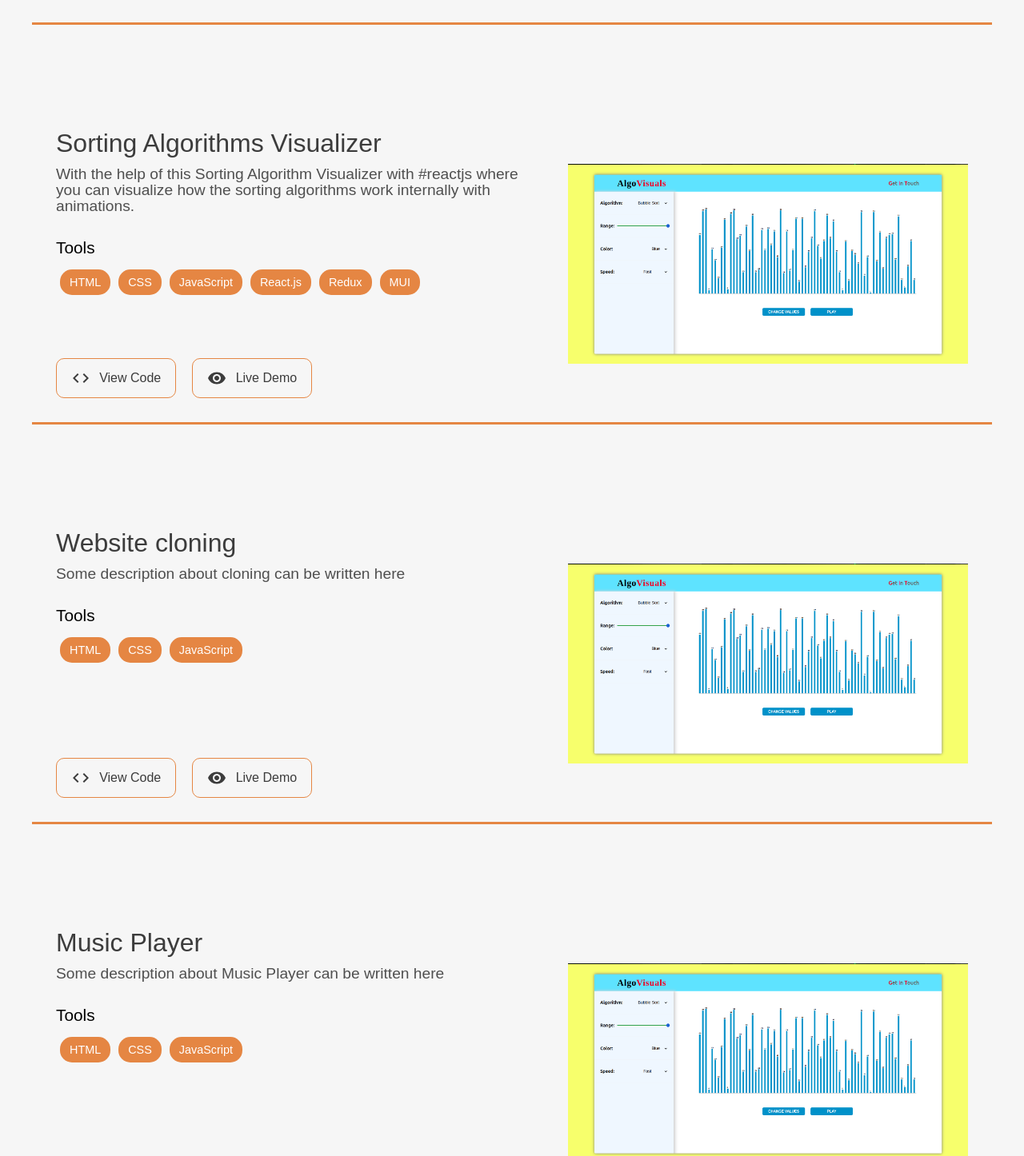
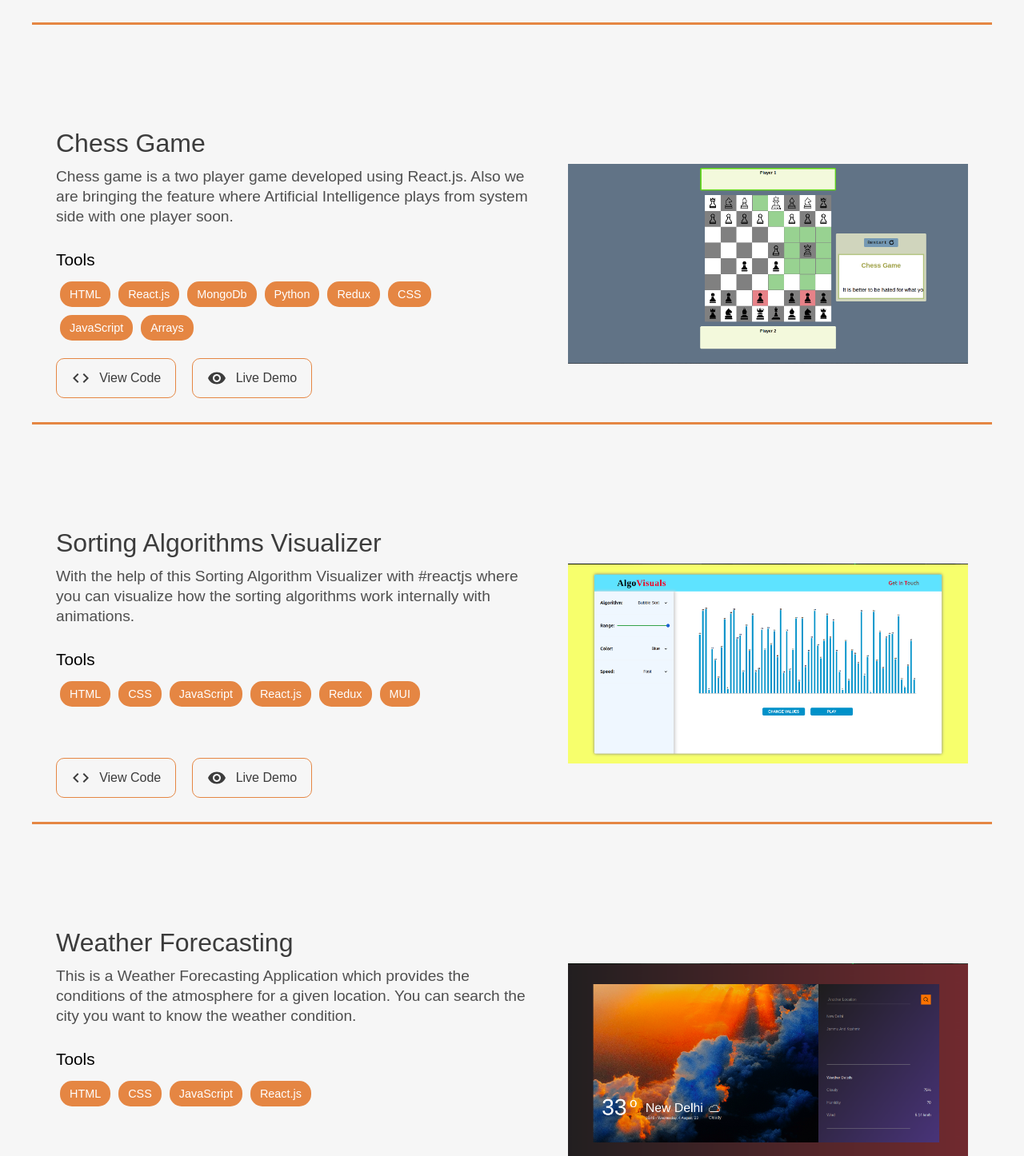
Before and after one commit to DasharathDyavari/portFolio_FE, a React (Create React App) app: page / in a window 1280 px wide. Shown: the part 2090-3536 px from the top of the page at 80% size. Built offline with nearby package versions, Linux system fonts and the light colour scheme.

Commit message:
feat(app): add data resources and some styling changes

```diff
--- a/src/App.css
+++ b/src/App.css
@@ -292,7 +292,7 @@
   width: 600px;
   font-size: 1.2rem;
   margin: 10px 0px;
-  line-height: 20px;
+  line-height: 25px;
   color: var(--description);
 }
 
@@ -413,16 +413,21 @@
 .skill-description{
   color: var(--description);
   text-align: center;
+  font-family:'Lucida Sans', 'Lucida Sans Regular', 'Lucida Grande', 'Lucida Sans Unicode', Geneva, Verdana, sans-serif;
+  line-height: 20px;
 }
 
 .skill-tools{
   position: absolute;
-  bottom: 20px;
+  top: 240px;
+  width: 100%;
+  display: flex;
+  justify-content: center;
 }
 
 .skill-tool{
   font-size: .8rem;
-  padding: 5px 15px;
+  padding: 4px 10px;
 }
 
 /* End of Skills section */
--- a/src/components/About.js
+++ b/src/components/About.js
@@ -10,8 +10,9 @@ function About() {
         </div>
         <div className='about-text-content'>
             <h2 className='about-text-header'>about <span>me</span></h2>
-            <h4 className='about-text-subheading'>Web Developer</h4>
-            <p className='about-text'>Lorem ipsum dolor sit amet, consectetur adipisicing elit. Velit ducimus incidunt maxime quaerat quam facilis quidem a mollitia at sapiente!</p>
+            <h4 className='about-text-subheading'>Software Engineer</h4>
+            <p className='about-text'>I'm curious to learn the Technology and the way it is changing the World. Currently, I'm working as a web developer at Wingify adding relevant features to the VWO product used by thousands of customers across the world. </p>
+            <p className='about-text'>I'm a big fan of Artificial Intelligence. Building some projects using AI such as Chess Game using Neural Networks, Personal assistant for the financial tips to spend money and time wisely.</p>
         </div>
     </div>
   )
--- a/src/data.js
+++ b/src/data.js
@@ -1,5 +1,7 @@
 import path_finding from './images/path_finding.png';
 import algo_visuals from './images/algo_visuals.png';
+import weather from './images/weather.png';
+import chess_game from './images/chess_game.png';
 
 export const projects = [
     {
@@ -11,6 +13,14 @@ export const projects = [
         application: 'https://mini-google-maps.netlify.app/'
     },
     {
+        name: 'Chess Game',
+        description: 'Chess game is a two player game developed using React.js. Also we are bringing the feature where Artificial Intelligence plays from system side with one player soon.',
+        image: chess_game,
+        tools: ['HTML','React.js','MongoDb','Python','Redux','CSS','JavaScript','Arrays'],
+        codelink: 'https://github.com/Dasharath9920/chess-game-ai',
+        application: 'chess-game-9920.netlify.app'
+    },
+    {
         name: 'Sorting Algorithms Visualizer',
         description: 'With the help of this Sorting Algorithm Visualizer with #reactjs where you can visualize how the sorting algorithms work internally with animations.',
         image: algo_visuals,
@@ -19,20 +29,12 @@ export const projects = [
         application: 'https://algovisualizer-76b0f.web.app/'
     },
     {
-        name: 'Website cloning',
-        description: 'Some description about cloning can be written here',
-        image: algo_visuals,
-        tools: ['HTML','CSS','JavaScript'],
-        codelink: 'https://github.com/Dasharath9920/AlgoVisuals',
-        application: 'https://algovisualizer-76b0f.web.app/'
-    },
-    {
-        name: 'Music Player',
-        description: 'Some description about Music Player can be written here',
-        image: algo_visuals,
-        tools: ['HTML','CSS','JavaScript'],
-        codelink: 'https://github.com/Dasharath9920/AlgoVisuals',
-        application: 'https://algovisualizer-76b0f.web.app/'
+        name: 'Weather Forecasting',
+        description: 'This is a Weather Forecasting Application which provides the conditions of the atmosphere for a given location. You can search the city you want to know the weather condition.',
+        image: weather,
+        tools: ['HTML','CSS','JavaScript','React.js'],
+        codelink: 'https://github.com/Dasharath9920/Whether-forecasting',
+        application: 'https://whether-forcasting.netlify.app/'
     }
 ];
 
@@ -40,37 +42,31 @@ export const skills = [
     {
         name: 'Developer',
         icon: 'https://img.icons8.com/ios-filled/100/source-code.png',
-        description: 'Lorem ipsum dolor sit, amet consectetur adipisicing elit. Dolor alias assumenda necessitatibus nemo doloremque, consequuntur maxime suscipit id molestiae aspernatur!',
-        skills: ['HTML','CSS','JavaScript']
+        description: 'I\'m working as a Software Engineer with 1.5years of experiece developing various features in Web development. I\'ve also built several projects some of them mentioned above.',
+        skills: ['HTML','CSS','JavaScript','Java','Python','C++','MongoDb','ReactJs','bootstrap','TypeScript']
     },
     {
         name: 'Youtuber',
         icon: 'https://img.icons8.com/ios-glyphs/90/video-call.png',
-        description: 'Lorem ipsum dolor sit, amet consectetur adipisicing elit. Dolor alias assumenda necessitatibus nemo doloremque, consequuntur maxime suscipit id molestiae aspernatur!',
-        skills: ['HTML','CSS','JavaScript']
-    },
-    {
-        name: 'Graphic Designer',
-        icon: 'https://img.icons8.com/ios-filled/100/windows10-personalization.png',
-        description: 'Lorem ipsum dolor sit, amet consectetur adipisicing elit. Dolor alias assumenda necessitatibus nemo doloremque, consequuntur maxime suscipit id molestiae aspernatur!',
-        skills: ['HTML','CSS','JavaScript']
+        description: 'I\'ve a Youtube channel named \'Crazy CSE Projects\' where I make videos on Computer Science Projects using Data Structures and Development tools which are useful for entry level coders to build a strong coding foundation.',
+        skills: ['Editing','CSE projects','Coding','DSA','Communication']
     },
     {
         name: 'Photographer',
         icon: 'https://img.icons8.com/ios-glyphs/30/000000/camera--v1.png',
-        description: 'Lorem ipsum dolor sit, amet consectetur adipisicing elit. Dolor alias assumenda necessitatibus nemo doloremque, consequuntur maxime suscipit id molestiae aspernatur!',
-        skills: ['HTML','CSS','JavaScript']
+        description: 'I\'m a Photographer who captures moments on film and uses images to convey stories. Collaborate with art teams, develop concepts, and employ various techniques to achieve desired results.',
+        skills: ['Creativity','Attention']
     },
     {
         name: 'Editor',
         icon: 'https://img.icons8.com/ios-filled/50/clapperboard.png',
-        description: 'Lorem ipsum dolor sit, amet consectetur adipisicing elit. Dolor alias assumenda necessitatibus nemo doloremque, consequuntur maxime suscipit id molestiae aspernatur!',
-        skills: ['HTML','CSS','JavaScript']
+        description: 'I\'m an Editor manipulating video footage to create a project that accurately depicts the film directors envision. I\'m at early stage. In coming days, I\'ll be using complex editing software to piece together stills, footage, sound effects, dialog, and animation effects.',
+        skills: ['Writing','Communication','Adaptability','Creativity']
     },
     {
         name: 'Problem Solver',
         icon: 'https://img.icons8.com/external-ddara-lineal-ddara/64/external-problem-solving-managements-ddara-lineal-ddara.png',
         description: 'Lorem ipsum dolor sit, amet consectetur adipisicing elit. Dolor alias assumenda necessitatibus nemo doloremque, consequuntur maxime suscipit id molestiae aspernatur!',
-        skills: ['HTML','CSS','JavaScript']
+        skills: ['Competitive Programmer','Data Structures','Problem Solving','Algorithms']
     }
 ]
```
Also changed, not shown: src/images/chess_game.png (added), src/images/weather.png (added).
